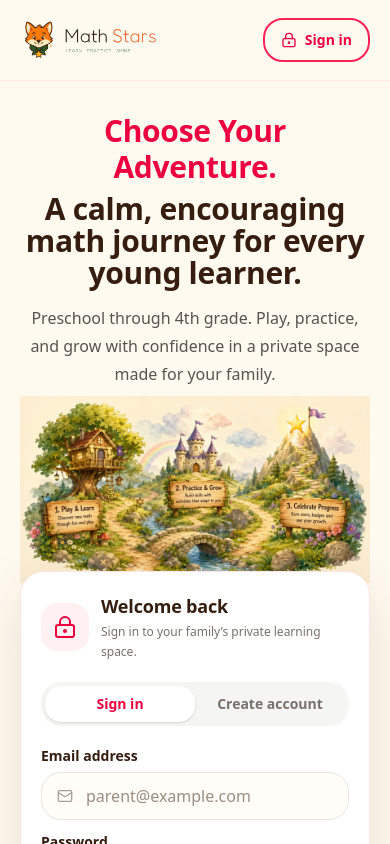
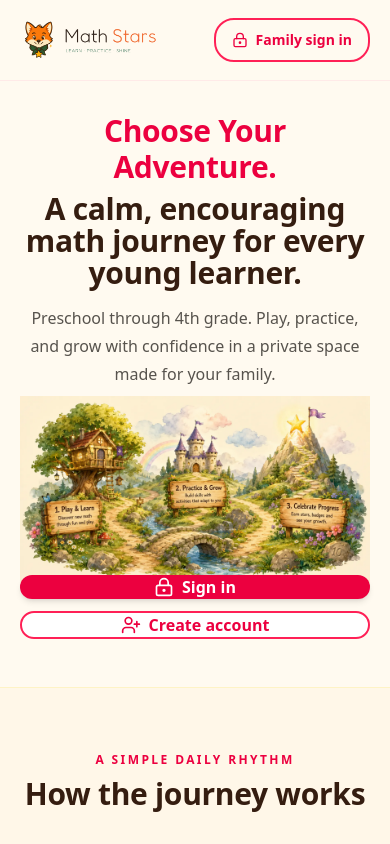
Before and after one commit to NewAfrikwave/math-stars, a Next.js app: page / in a window 390 px wide. Shown: the top 844 px of the page. Built offline with nearby package versions, Linux system fonts and the light colour scheme; no server answers.

Commit message:
Separate sign in from landing page (#8)
Co-authored-by: NewAfrikwave <259192425+NewAfrikwave@users.noreply.github.com>

```diff
--- /dev/null
+++ b/src/app/signin/page.tsx
@@ -0,0 +1,4 @@
+export default function SignInPage() {
+  // The root access gate renders the dedicated authentication experience.
+  return null;
+}
--- a/src/components/AccessGate.tsx
+++ b/src/components/AccessGate.tsx
@@ -61,10 +61,17 @@ export function AccessGate({ authenticated, staleSession = false, children }: {
   const [code, setCode] = useState("");
   const [error, setError] = useState("");
   const [loading, setLoading] = useState(false);
+  const signInPage = pathname === "/signin";
 
   useEffect(() => {
     if (staleSession) fetch("/api/auth/logout", { method: "POST" }).catch(() => {});
   }, [staleSession]);
+
+  useEffect(() => {
+    if (signInPage && new URLSearchParams(window.location.search).get("mode") === "register") {
+      setMode("register");
+    }
+  }, [signInPage]);
 
   if (authenticated || pathname === "/privacy") return <>{children}</>;
 
@@ -100,7 +107,7 @@ export function AccessGate({ authenticated, staleSession = false, children }: {
     <main id="main-content" className="min-h-screen overflow-hidden bg-[#fffaf0] text-[#351d10]">
       <header className="relative z-20 border-b border-rose-100/70 bg-[#fffaf0]/95 backdrop-blur">
         <div className="mx-auto flex h-20 w-full max-w-6xl items-center justify-between px-5 sm:px-8">
-          <a href="#top" className="flex items-center" aria-label="Math Stars home">
+          <a href="/" className="flex items-center" aria-label="Math Stars home">
             <Image
               src="/brand/math-stars-logo.png"
               alt="Math Stars"
@@ -111,22 +118,22 @@ export function AccessGate({ authenticated, staleSession = false, children }: {
             />
           </a>
 
-          <nav className="hidden items-center gap-8 text-sm font-semibold lg:flex" aria-label="Landing page">
+          {!signInPage && <nav className="hidden items-center gap-8 text-sm font-semibold lg:flex" aria-label="Landing page">
             <a href="#adventure" className="transition-colors hover:text-rose-600">The adventure</a>
             <a href="#parents" className="transition-colors hover:text-rose-600">For parents</a>
             <a href="/privacy" className="transition-colors hover:text-rose-600">Privacy</a>
-          </nav>
+          </nav>}
 
-          <a href="#family-access" className="inline-flex h-11 items-center gap-2 rounded-xl border-2 border-rose-500 px-4 text-sm font-bold text-rose-600 transition-colors hover:bg-rose-50">
+          <a href={signInPage ? "/" : "/signin"} className="inline-flex h-11 items-center gap-2 rounded-xl border-2 border-rose-500 px-4 text-sm font-bold text-rose-600 transition-colors hover:bg-rose-50">
             <LockKeyhole className="h-4 w-4" aria-hidden="true" />
-            <span className="hidden sm:inline">Family sign in</span>
-            <span className="sm:hidden">Sign in</span>
+            <span>{signInPage ? "Back home" : "Family sign in"}</span>
           </a>
         </div>
       </header>
 
-      <section id="top" className="relative px-5 pb-12 pt-8 sm:px-8 sm:pt-10">
+      <section id="top" className={`relative px-5 pb-12 pt-8 sm:px-8 sm:pt-10 ${signInPage ? "flex min-h-[calc(100vh-5rem)] items-center bg-gradient-to-b from-[#fffaf0] to-rose-50/50" : ""}`}>
         <div className="mx-auto w-full max-w-6xl text-center">
+          {!signInPage && <>
           <p className="font-display text-3xl font-bold text-rose-600 sm:text-4xl lg:text-5xl">Choose Your Adventure.</p>
           <h1 className="mx-auto mt-2 max-w-5xl font-display text-3xl font-bold leading-[1.06] tracking-tight sm:text-4xl lg:text-5xl">
             A calm, encouraging math journey for every young learner.
@@ -146,10 +153,24 @@ export function AccessGate({ authenticated, staleSession = false, children }: {
             />
           </div>
 
+          <div className="relative z-10 mx-auto -mt-2 flex max-w-xl flex-col justify-center gap-3 sm:flex-row">
+            <a href="/signin" className="inline-flex h-12 flex-1 items-center justify-center gap-2 rounded-xl bg-rose-600 px-6 font-bold text-white shadow-md transition hover:bg-rose-700">
+              <LockKeyhole className="h-5 w-5" aria-hidden="true" /> Sign in
+            </a>
+            <a href="/signin?mode=register" className="inline-flex h-12 flex-1 items-center justify-center gap-2 rounded-xl border-2 border-rose-500 bg-white px-6 font-bold text-rose-600 transition hover:bg-rose-50">
+              <UserPlus className="h-5 w-5" aria-hidden="true" /> Create account
+            </a>
+          </div>
+          </>}
+
+          {signInPage && <>
+          <p className="text-xs font-bold uppercase tracking-[0.2em] text-rose-600">Private family access</p>
+          <h1 className="mx-auto mt-2 max-w-2xl font-display text-3xl font-bold sm:text-4xl">Welcome to your family’s learning space</h1>
+          <p className="mx-auto mt-3 max-w-xl text-sm leading-6 text-stone-600 sm:text-base">Sign in, create a parent account, or use the existing family access code.</p>
           <form
             id="family-access"
             onSubmit={submit}
-            className="relative z-10 mx-auto -mt-3 max-w-2xl rounded-3xl border border-rose-100 bg-white p-5 text-left shadow-[0_18px_55px_rgba(74,38,21,0.13)] sm:p-7"
+            className="relative z-10 mx-auto mt-7 max-w-2xl rounded-3xl border border-rose-100 bg-white p-5 text-left shadow-[0_18px_55px_rgba(74,38,21,0.13)] sm:p-7"
             aria-labelledby="family-login-title"
           >
             <div className="flex min-w-0 items-center gap-3">
@@ -228,9 +249,11 @@ export function AccessGate({ authenticated, staleSession = false, children }: {
             <ShieldCheck className="h-4 w-4 text-rose-500" aria-hidden="true" />
             A parent or guardian manages this private family space.
           </p>
+          </>}
         </div>
       </section>
 
+      {!signInPage && <>
       <section id="adventure" className="border-y border-amber-100 bg-[#fff7e8] px-5 py-16 sm:px-8 sm:py-20">
         <div className="mx-auto max-w-6xl">
           <div className="text-center">
@@ -328,6 +351,7 @@ export function AccessGate({ authenticated, staleSession = false, children }: {
           <a href="/privacy" className="text-sm font-bold text-rose-600 hover:text-rose-700">Read the privacy details <ChevronRight className="inline h-4 w-4" /></a>
         </div>
       </footer>
+      </>}
     </main>
   );
 }
```
